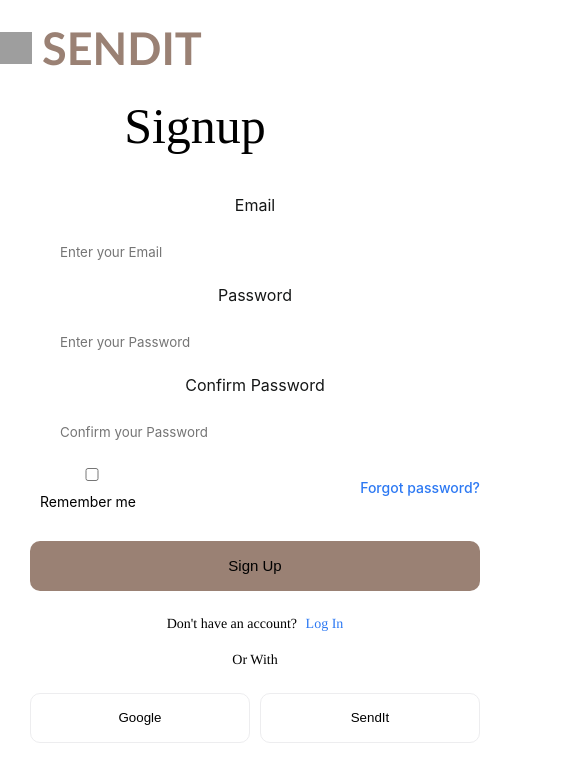
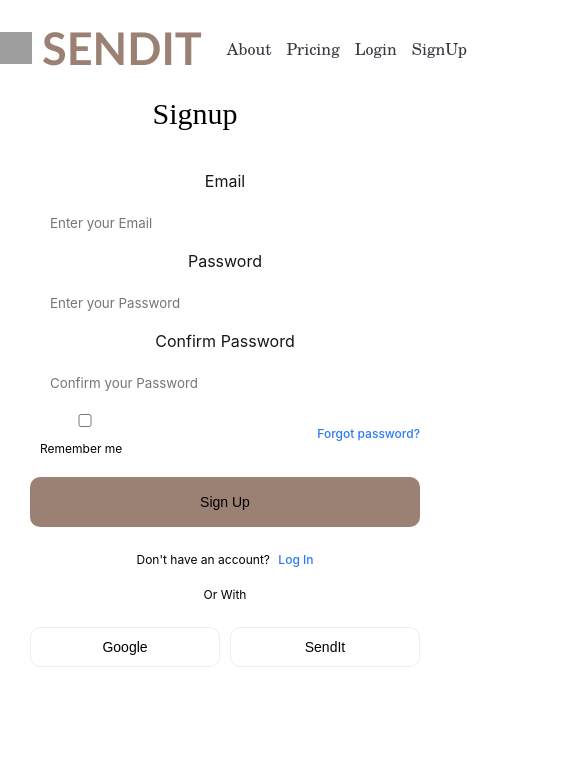
Before and after one commit to whiplade/SendIt-Courier, a React (Create React App) app in the folder client/: page /signin in a window 390 px wide. Shown: the top 782 px of the page, 585 px wide, since content can reach past the window. Built offline with nearby package versions, Linux system fonts and the light colour scheme; grey boxes are pictures that could not be loaded.

Commit message:
Your commit message

```diff
--- a/client/src/App.css
+++ b/client/src/App.css
@@ -1,7 +1,9 @@
+/* Default styles for larger screens */
 .App {
   text-align: center;
 }
 
+/* Header styles */
 .header {
   color: #9A8174;
   text-decoration: none;
@@ -11,22 +13,26 @@
   font-family: Optima, sans-serif;
   font-size: 45px;
 }
-.Nav{
+
+/* Nav styles */
+.Nav {
   display: flex;
   align-items: center;
+}
 
-}
 .NavBar {
   height: 60px;
   display: flex;
   align-items: center;
 }
 
-.Navcomponent{
+.Navcomponent {
   display: flex;
   align-items: center;
+
 }
 
+/* Nav link styles */
 .nav-link {
   color: #343a40;
   text-decoration: none;
@@ -39,54 +45,60 @@
   transform: scale(1.1);
 }
 
+/* Nav icon styles */
 .nav-icon {
   width: 32px;
   height: 32px;
-
 }
 
+/* Landing container styles */
 .landing-container {
   display: flex;
-
 }
 
+/* Active link styles */
 .active {
   color: #007bff;
 }
 
-.landingheading{
-  font-size: 70px;
+/* Landing heading styles */
+.landingheading {
+  font-size: 100px;
   font-family: lDidot, serif;
 }
 
-.landingheading2{
-  font-size: 40px;
+.landingheading2 {
+  font-size: 50px;
   font-family: lDidot, serif;
-  margin-top: 150px;
 }
 
-.img1landing{
+/* Other landing styles */
+
+/* Image styles */
+.img1landing {
   width: 850px;
   height: 700px;
 }
 
-.img2landing{
+.img2landing {
   width: 850px;
   height: 650px;
 }
 
-.landing-text ,p {
-  font-size: 100x;
+/* Text styles */
+.landing-text p {
+  font-size: 100px;
   font-family: Times, Times New Roman, serif;
 }
 
-
+/* Component heading styles */
 .compheading {
   font-size: 50px;
   margin-bottom: 10px;
   font-family: lDidot, serif;
 }
 
+/* Form styles */
 form {
   width: 300px;
   margin: 0 auto;
@@ -117,6 +129,7 @@ input[type="submit"] {
   font-family: -apple-system, BlinkMacSystemFont, 'Segoe UI', Roboto, Oxygen, Ubuntu, Cantarell, 'Open Sans', 'Helvetica Neue', sans-serif;
 }
 
+/* Placeholder styles */
 ::placeholder {
   font-family: -apple-system, BlinkMacSystemFont, 'Segoe UI', Roboto, Oxygen, Ubuntu, Cantarell, 'Open Sans', 'Helvetica Neue', sans-serif;
 }
@@ -125,10 +138,12 @@ input[type="submit"] {
   align-self: flex-end;
 }
 
+/* Flex column styles */
 .flex-column > label {
   color: #151717;
 }
 
+/* Input form styles */
 .inputForm {
   border-radius: 10px;
   height: 50px;
@@ -151,6 +166,7 @@ input[type="submit"] {
   outline: none;
 }
 
+/* Flex row styles */
 .flex-row {
   display: flex;
   flex-direction: row;
@@ -165,6 +181,7 @@ input[type="submit"] {
   font-weight: 400;
 }
 
+/* Span styles */
 .span {
   font-size: 14px;
   margin-left: 5px;
@@ -173,6 +190,7 @@ input[type="submit"] {
   cursor: pointer;
 }
 
+/* Button submit styles */
 .button-submit {
   margin: 20px 0 10px 0;
   background-color: #9A8174;
@@ -190,6 +208,7 @@ input[type="submit"] {
   background-color: #252727;
 }
 
+/* Paragraph styles */
 .p {
   text-align: center;
   color: black;
@@ -197,6 +216,7 @@ input[type="submit"] {
   margin: 5px 0;
 }
 
+/* Button styles */
 .btn {
   margin-top: 10px;
   width: 100%;
@@ -215,17 +235,13 @@ input[type="submit"] {
 
 .btn:hover {
   border: 1px solid #2d79f3;
-  ;
 }
 
-.img2landing {
-  width: 20px;
-  height: 20px;
+/* Pricing card styles */
+.pricingcard {
+  display: flex;
 }
 
-.pricingcard{
-  display: flex;
-}
 .pricing-card {
   display: flex;
   flex-direction: column;
@@ -286,6 +302,7 @@ input[type="submit"] {
   justify-content: space-between;
 }
 
+/* CTA button styles */
 .cta-button {
   display: flex;
   align-items: center;
@@ -306,3 +323,100 @@ input[type="submit"] {
   border: 2px solid black;
   color: black;
 }
+
+
+@media (max-width: 500px) {
+  .header {
+    margin-right: 10px;
+  }
+
+  .nav-link {
+    font-size: 16px;
+    margin-left: 15px;
+  }
+
+  .landingheading {
+    font-size: 40px;
+  }
+
+  .landingheading2 {
+    font-size: 40px;
+  }
+
+  .img1landing {
+    width: 100%;
+    height: auto;
+  }
+
+  .img2landing {
+    width: 100%;
+    height: auto;
+  }
+
+  .landing-text p {
+    font-size: 100px;
+  }
+
+  .compheading {
+    font-size: 30px;
+  }
+
+  .form {
+    width: 100%;
+  }
+
+  .inputForm {
+    height: 40px;
+    padding-left: 5px;
+  }
+
+  .input {
+    margin-left: 5px;
+  }
+
+  .flex-row > div > label {
+    font-size: 12px;
+  }
+
+  .span {
+    font-size: 12px;
+  }
+
+  .button-submit {
+    margin: 10px 0;
+    font-size: 14px;
+  }
+
+  .p {
+    font-size: 12px;
+  }
+
+  .btn {
+    margin-top: 10px;
+    height: 40px;
+    font-size: 14px;
+  }
+
+  .pricing-card {
+    width: 100%;
+  }
+  .Nav {
+    flex-direction: column;
+    align-items: flex;
+  }
+
+  .nav-link {
+    font-size: 16px;
+    width: 100%;
+  }
+
+  .nav-component {
+    display: flex;
+    align-items: flex;
+  }
+
+  .navbar {
+    height: auto;
+  }
+
+}
--- a/client/src/App.js
+++ b/client/src/App.js
@@ -8,6 +8,9 @@ import Pricing from './components/Landing/Pricing';
 import Login from './components/Landing/Login';
 import SignUp from './components/Landing/Signup';
 import Landing from './components/Landing/Landing';
+import User from './components/User/User';
+import Admin from './components/Admin/Admin';
+
 const NavBar = () => (
  <div className='Navcomponent'>
   <img src='https://cdn-icons-png.flaticon.com/128/75/75784.png?uid=R122397876&track=ais' alt='alt' className='nav-icon' />
@@ -28,6 +31,10 @@ const NavBar = () => (
 const App = () => (
   <Router>
     <div className="App">
+      <Routes>
+        <Route path="/user" element={<User />} />
+        <Route path="/admin" element={<Admin />} />
+      </Routes>
       <NavBar />
       <Routes>
         <Route path="/" element={<Landing />} />
--- /dev/null
+++ b/client/src/components/Admin/Admin.js
@@ -0,0 +1,7 @@
+import React from 'react'
+
+export default function Admin() {
+  return (
+    <div>Admin</div>
+  )
+}
--- /dev/null
+++ b/client/src/components/User/User.js
@@ -0,0 +1,7 @@
+import React from 'react'
+
+export default function User() {
+  return (
+    <div>User</div>
+  )
+}
```
